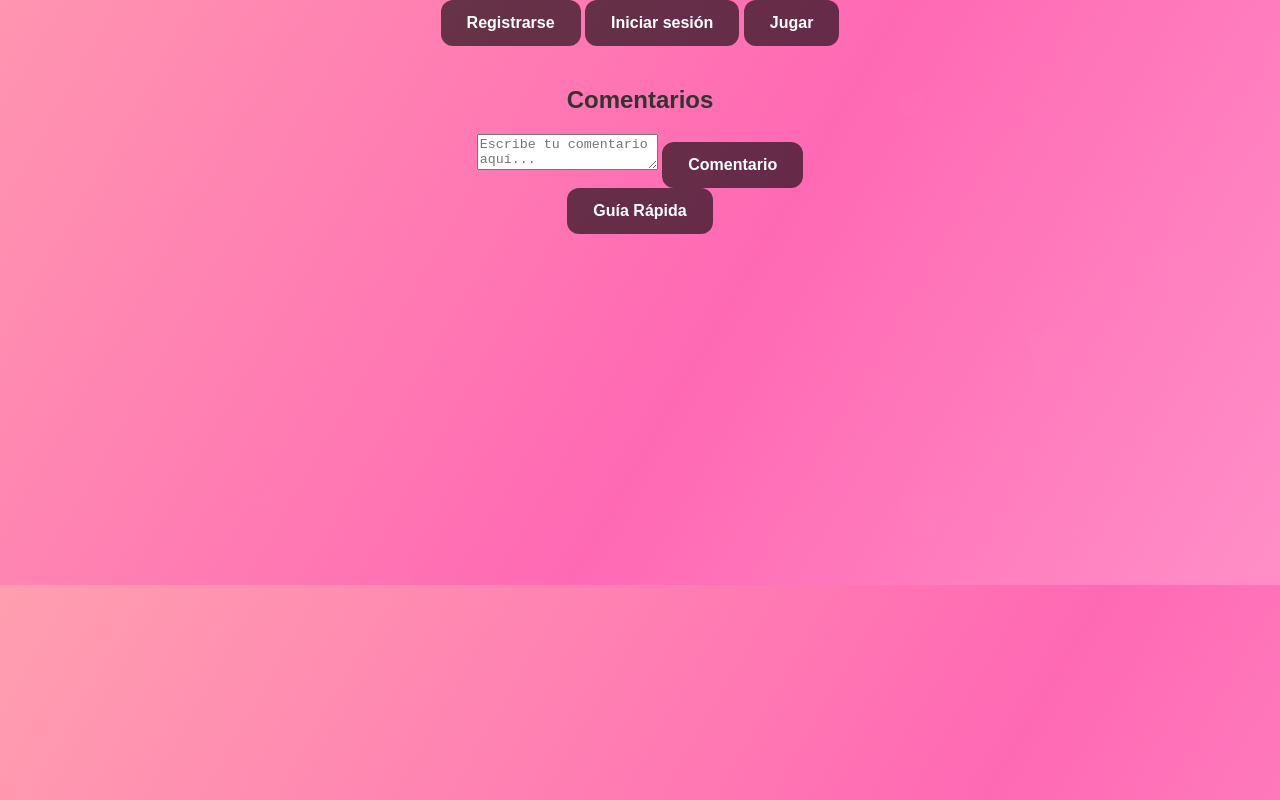
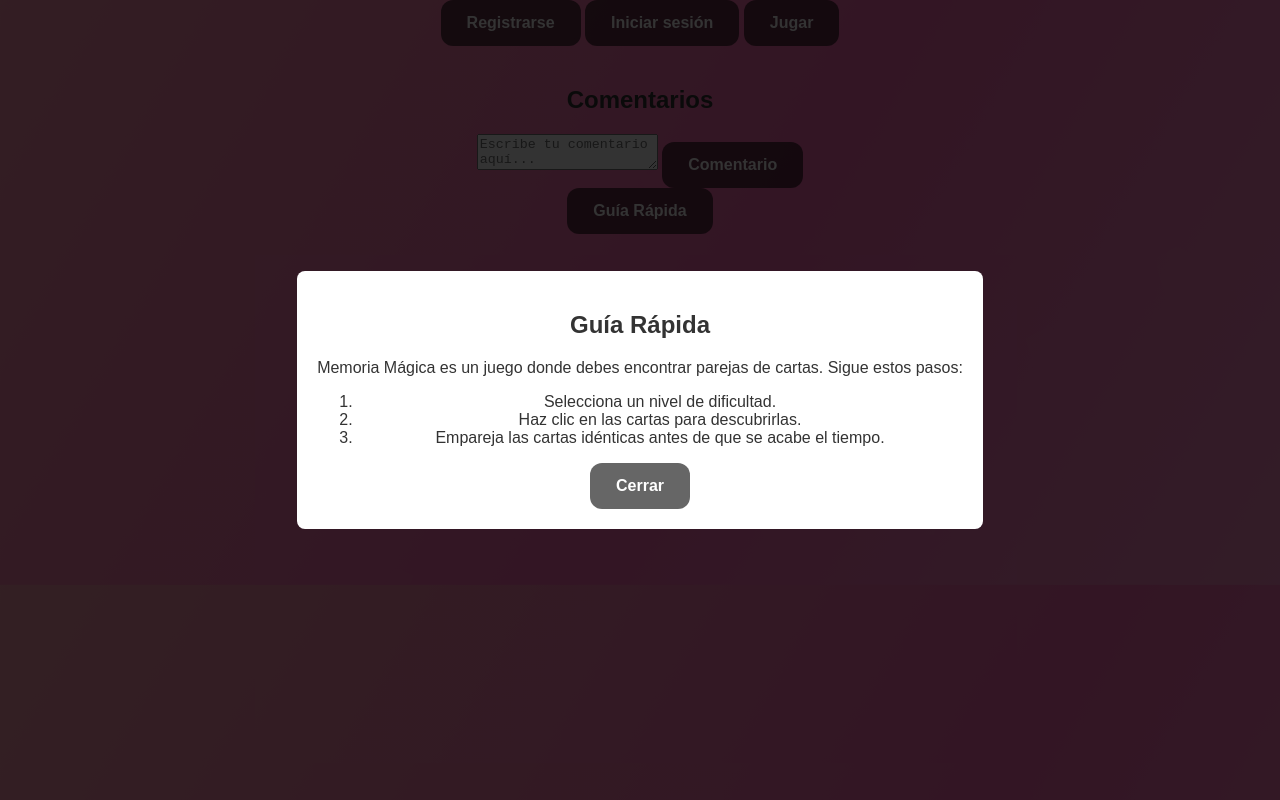
Before and after one commit to Nallibe/ProyectoDAW1s2425, a website: page public/index.html in a window 1280 px wide. Both pictures are taken after a click on the button "Guía Rápida". Drawn offline with Linux system fonts and the light colour scheme.

Commit message:
footer agregado

```diff
--- a/public/index.html
+++ b/public/index.html
@@ -83,13 +83,10 @@
     <button onclick="agregarComentario()">Comentario</button>
 </div>
 <button id="volverMenu" style="display: none;" onclick="volverAlMenuPrincipal()">Volver al Menú Principal</button>
-    <script src="script.js"></script>
-</body>
-
 <footer id="app-footer">
-    <button id="guia-rapida-btn">Guía Rápida</button>
+    <button id="guia-rapida-btn" onclick="mostrarGuia()">Guía Rápida</button>
   </footer>
-  <div id="guia-rapida" style="display: none;">
+  <div id="guia-rapida" class="oculto">
     <div class="guia-contenido">
       <h2>Guía Rápida</h2>
       <p>Memoria Mágica es un juego donde debes encontrar parejas de cartas. Sigue estos pasos:</p>
@@ -98,8 +95,14 @@
         <li>Haz clic en las cartas para descubrirlas.</li>
         <li>Empareja las cartas idénticas antes de que se acabe el tiempo.</li>
       </ol>
-      <button id="cerrar-guia">Cerrar</button>
+      <button id="cerrar-guia" onclick="cerrarGuia()">Cerrar</button>
     </div>
   </div>
 
+    <script src="script.js"></script>
+
+</body>
+
+
+
 </html>
--- a/public/script.js
+++ b/public/script.js
@@ -794,6 +794,17 @@ function agregarComentario() {
     })
     .catch(error => console.error('Error:', error));
 }
-
+const mostrarGuia = () => {
+  let guiaDiv = document.getElementById('guia-rapida');
+  if (guiaDiv) {
+    guiaDiv.classList.remove('oculto');
+  }
+}
+const cerrarGuia = () => {
+  let guiaDiv = document.getElementById('guia-rapida');
+  if (guiaDiv) {
+    guiaDiv.classList.add('oculto');
+  }
+}
 // Llamar a la función de actualización del menú cuando se carga la página
 window.onload = mostrarMenu;
```
Lines whose indentation alone changed are shown as unchanged.
